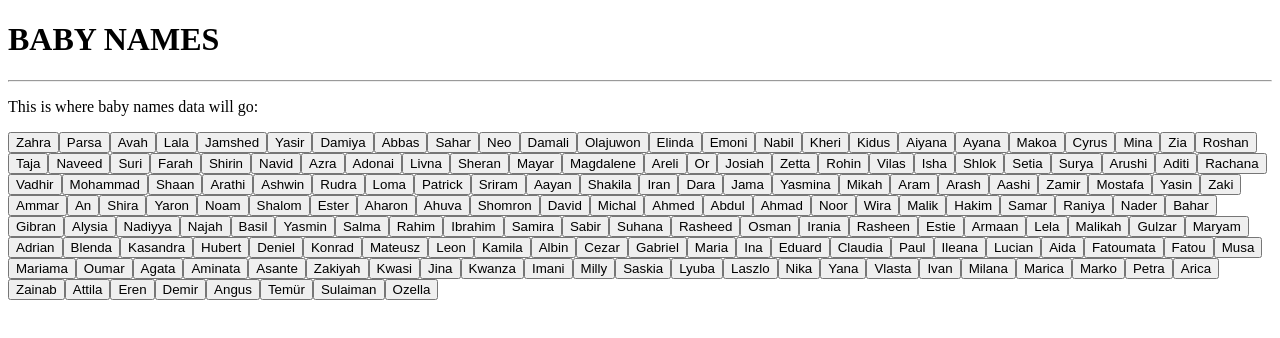
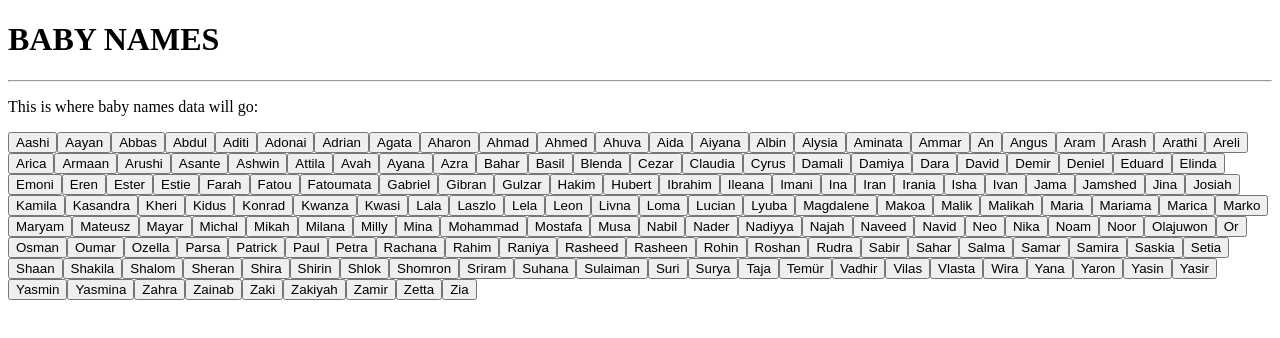
Before and after one commit to maghfoor-a/baby-names-react, a React (Create React App) app: page / in a window 1280 px wide. Shown: the top 338 px of the page. Built offline with nearby package versions, Linux system fonts and the light colour scheme; the HTML template or start-up script is replaced by a standard one.

Commit message:
added sorting feature

```diff
--- a/src/components/MainContent.tsx
+++ b/src/components/MainContent.tsx
@@ -7,7 +7,9 @@ export default function MainContent(): JSX.Element {
     sex: string;
   }
 
-  const allTheNames = babyNamesData.map((babyData: babyDataTypes) => {
+  const allTheNames = babyNamesData
+  .sort((a, b) => a.name > b.name ? 1 : -1)
+  .map((babyData: babyDataTypes) => {
     return (
       <button key={babyData.id} className={babyData.sex}>
         {babyData.name}
```
